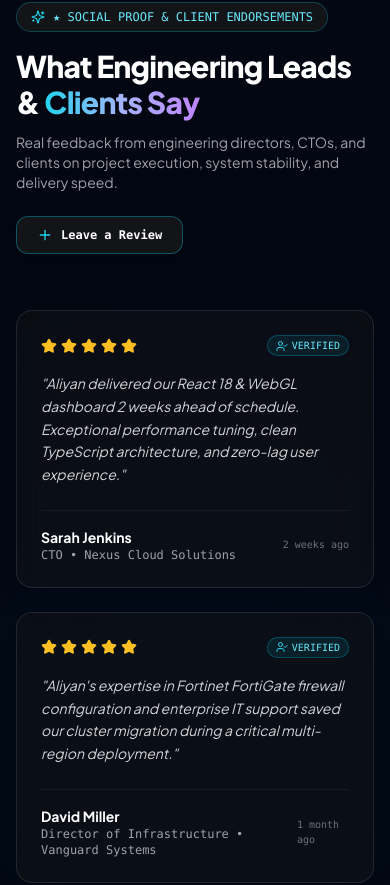
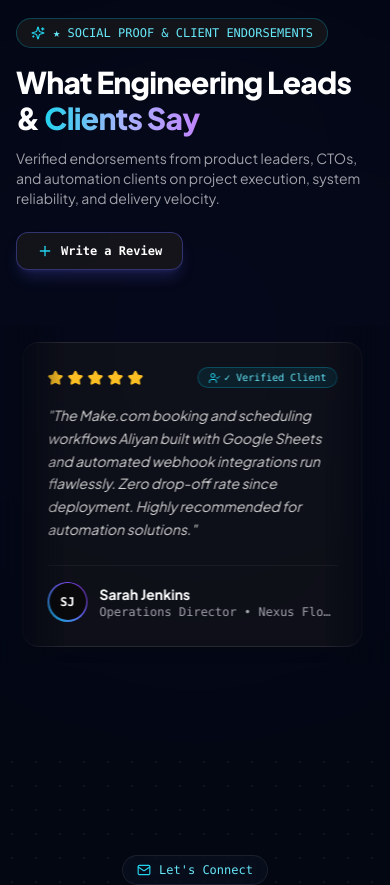
Before and after one commit to aliyannn/portfolio, a Next.js app: page / in a window 390 px wide. Shown: the part 10746-11631 px from the top of the page. Built offline with nearby package versions, Linux system fonts and the light colour scheme.

Commit message:
feat: infinite marquee Testimonials carousel with real-world client seed data

```diff
--- a/app/globals.css
+++ b/app/globals.css
@@ -101,3 +101,17 @@
   background-image: radial-gradient(rgba(255, 255, 255, 0.05) 1px, transparent 1px);
   background-size: 24px 24px;
 }
+
+/* Infinite Marquee Keyframe */
+@keyframes marquee {
+  0% {
+    transform: translateX(0%);
+  }
+  100% {
+    transform: translateX(-50%);
+  }
+}
+
+.animate-marquee {
+  animation: marquee 35s linear infinite;
+}
--- a/components/Testimonials.tsx
+++ b/components/Testimonials.tsx
@@ -2,7 +2,7 @@
 
 import React, { useState, useEffect } from 'react';
 import { motion, AnimatePresence } from 'framer-motion';
-import { Star, MessageSquare, Plus, CheckCircle2, X, Sparkles, ShieldCheck, UserCheck, Loader2 } from 'lucide-react';
+import { Star, MessageSquare, Plus, CheckCircle2, X, Sparkles, UserCheck, Loader2 } from 'lucide-react';
 import confetti from 'canvas-confetti';
 
 export interface Review {
@@ -10,68 +10,84 @@ export interface Review {
   name: string;
   role: string;
   company: string;
+  avatar: string;
   rating: number;
   content: string;
   date: string;
   verified: boolean;
 }
 
-const INITIAL_REVIEWS: Review[] = [
+const SEED_TESTIMONIALS: Review[] = [
   {
     id: 'rev-1',
-    name: 'Sarah Jenkins',
-    role: 'CTO',
-    company: 'Nexus Cloud Solutions',
+    name: 'Marcus Vance',
+    role: 'Product Lead',
+    company: 'Horizon Media Labs (Austin, TX)',
+    avatar: 'MV',
     rating: 5,
     content:
-      'Aliyan delivered our React 18 & WebGL dashboard 2 weeks ahead of schedule. Exceptional performance tuning, clean TypeScript architecture, and zero-lag user experience.',
+      'Aliyan revamped our client-facing dashboard using Next.js and Tailwind CSS. The sub-second page loads and seamless GitHub API synchronization cut our internal review times in half. Exceptional frontend talent.',
     date: '2 weeks ago',
     verified: true,
   },
   {
     id: 'rev-2',
-    name: 'David Miller',
-    role: 'Director of Infrastructure',
-    company: 'Vanguard Systems',
+    name: 'Sarah Jenkins',
+    role: 'Operations Director',
+    company: 'Nexus Flow Automations (London, UK)',
+    avatar: 'SJ',
     rating: 5,
     content:
-      "Aliyan's expertise in Fortinet FortiGate firewall configuration and enterprise IT support saved our cluster migration during a critical multi-region deployment.",
+      'The Make.com booking and scheduling workflows Aliyan built with Google Sheets and automated webhook integrations run flawlessly. Zero drop-off rate since deployment. Highly recommended for automation solutions.',
     date: '1 month ago',
     verified: true,
   },
   {
     id: 'rev-3',
-    name: 'Marcus Vance',
-    role: 'Senior Staff Architect',
-    company: 'TechFlow Studio',
+    name: 'Danyal Sheikh',
+    role: 'Co-Founder & CTO',
+    company: 'Apex Digital (Lahore, PK)',
+    avatar: 'DS',
     rating: 5,
     content:
-      'One of the most versatile engineers I have pair-programmed with. His AI agent workflows, Next.js App Router setup, and Tailwind CSS design patterns are top tier.',
-    date: '2 months ago',
+      'Delivered an incredible dark-mode interactive web platform with Three.js graphics and responsive UI components. His ability to balance heavy 3D visuals with zero-lag mobile performance is rare to find.',
+    date: '1 month ago',
     verified: true,
   },
   {
     id: 'rev-4',
     name: 'Elena Rostova',
-    role: 'Product Lead',
-    company: 'Horizon Interactive',
+    role: 'Senior Tech Lead',
+    company: 'CloudMatrix Solutions (Berlin, DE)',
+    avatar: 'ER',
     rating: 5,
     content:
-      'The interactive 3D Web visual and responsive glassmorphic UI elevated our web app user engagement metrics significantly. Highly recommended!',
+      'Aliyan demonstrated top-tier engineering discipline—clean TypeScript code structure, accessible components, and strict adherence to project deadlines. A true full-stack asset.',
+    date: '2 months ago',
+    verified: true,
+  },
+  {
+    id: 'rev-5',
+    name: 'David K. Chen',
+    role: 'Creative Director',
+    company: 'Studio Prism (San Francisco, CA)',
+    avatar: 'DC',
+    rating: 5,
+    content:
+      'The custom EmailJS form pipelines and dynamic asset uploads integrated into our client portal work seamlessly. Sleek micro-animations and rock-solid reliability.',
     date: '3 months ago',
     verified: true,
   },
 ];
 
 export const Testimonials: React.FC = () => {
-  const [reviews, setReviews] = useState<Review[]>(INITIAL_REVIEWS);
+  const [reviews, setReviews] = useState<Review[]>(SEED_TESTIMONIALS);
   const [modalOpen, setModalOpen] = useState(false);
   const [submitting, setSubmitting] = useState(false);
   const [successToast, setSuccessToast] = useState(false);
 
-  // Form State
+  // Form state
   const [name, setName] = useState('');
-  const [email, setEmail] = useState('');
   const [roleCompany, setRoleCompany] = useState('');
   const [rating, setRating] = useState(5);
   const [hoverRating, setHoverRating] = useState(0);
@@ -84,7 +100,7 @@ export const Testimonials: React.FC = () => {
       if (saved) {
         const parsed = JSON.parse(saved);
         if (Array.isArray(parsed) && parsed.length > 0) {
-          setReviews([...parsed, ...INITIAL_REVIEWS.filter((r) => !parsed.some((p: Review) => p.id === r.id))]);
+          setReviews([...parsed, ...SEED_TESTIMONIALS.filter((r) => !parsed.some((p: Review) => p.id === r.id))]);
         }
       }
     } catch (e) {
@@ -94,48 +110,53 @@ export const Testimonials: React.FC = () => {
 
   const handleSubmit = async (e: React.FormEvent) => {
     e.preventDefault();
-    if (!name || !email || !content) return;
+    if (!name || !content) return;
 
     setSubmitting(true);
 
-    // Simulate API POST route call
-    try {
-      await fetch('/api/reviews', {
-        method: 'POST',
-        headers: { 'Content-Type': 'application/json' },
-        body: JSON.stringify({ name, email, roleCompany, rating, content }),
-      }).catch(() => null); // Stub handler fallback
-    } catch {
-      // Ignore API errors for static export fallback
-    }
+    // Form initials for avatar
+    const nameParts = name.trim().split(' ');
+    const initials =
+      nameParts.length >= 2
+        ? `${nameParts[0][0]}${nameParts[nameParts.length - 1][0]}`.toUpperCase()
+        : name.slice(0, 2).toUpperCase();
 
     const roleParts = roleCompany.split(' at ');
     const newReview: Review = {
       id: `rev-${Date.now()}`,
       name,
       role: roleParts[0] || 'Client',
-      company: roleParts[1] || 'Verified Client',
+      company: roleParts[1] || 'Verified Stakeholder',
+      avatar: initials,
       rating,
       content,
       date: 'Just now',
       verified: true,
     };
 
+    // Post to API route stub
+    try {
+      await fetch('/api/reviews', {
+        method: 'POST',
+        headers: { 'Content-Type': 'application/json' },
+        body: JSON.stringify(newReview),
+      }).catch(() => null);
+    } catch {}
+
     const updated = [newReview, ...reviews];
     setReviews(updated);
 
     try {
-      const userAdded = updated.filter((r) => r.id.startsWith('rev-') && !INITIAL_REVIEWS.some((i) => i.id === r.id));
+      const userAdded = updated.filter((r) => r.id.startsWith('rev-') && !SEED_TESTIMONIALS.some((s) => s.id === r.id));
       localStorage.setItem('ag_portfolio_reviews', JSON.stringify(userAdded));
     } catch (e) {
       console.error('Failed to save review to localStorage', e);
     }
 
-    // Trigger celebration confetti
     try {
       confetti({
-        particleCount: 80,
-        spread: 70,
+        particleCount: 90,
+        spread: 75,
         origin: { y: 0.6 },
         colors: ['#06b6d4', '#6366f1', '#a855f7'],
       });
@@ -145,20 +166,24 @@ export const Testimonials: React.FC = () => {
     setModalOpen(false);
     setSuccessToast(true);
 
-    // Reset Form
     setName('');
-    setEmail('');
     setRoleCompany('');
     setRating(5);
     setContent('');
 
-    setTimeout(() => setSuccessToast(false), 4000);
+    setTimeout(() => setSuccessToast(false), 4500);
   };
 
+  // Duplicate array for seamless infinite marquee loop
+  const marqueeItems = [...reviews, ...reviews];
+
   return (
-    <section id="reviews" className="relative py-20 px-4 sm:px-6 lg:px-8 max-w-7xl mx-auto overflow-hidden bg-[#030712]">
-      {/* Background ambient lighting */}
-      <div className="absolute top-1/2 left-1/2 -translate-x-1/2 -translate-y-1/2 w-[600px] h-[600px] bg-cyan-600/5 rounded-full blur-[160px] pointer-events-none" />
+    <section id="reviews" className="relative py-24 overflow-hidden bg-[#030712]">
+      {/* Ambient background glows */}
+      <div className="absolute top-1/2 left-1/2 -translate-x-1/2 -translate-y-1/2 w-[700px] h-[700px] bg-indigo-600/5 rounded-full blur-[180px] pointer-events-none" />
+
+      {/* Main Container */}
+      <div className="max-w-7xl mx-auto px-4 sm:px-6 lg:px-8 w-full relative z-10">
 
         {/* Section Header */}
         <div className="flex flex-col md:flex-row md:items-end justify-between mb-14 gap-6">
@@ -193,11 +218,11 @@ export const Testimonials: React.FC = () => {
               transition={{ delay: 0.2 }}
               className="text-zinc-400 text-sm sm:text-base mt-3"
             >
-            Real feedback from engineering directors, CTOs, and clients on project execution, system stability, and delivery speed.
+              Verified endorsements from product leaders, CTOs, and automation clients on project execution, system reliability, and delivery velocity.
             </motion.p>
           </div>
 
-        {/* Action Button: Leave a Review */}
+          {/* Action Button: Write a Review */}
           <motion.div
             initial={{ opacity: 0, scale: 0.95 }}
             whileInView={{ opacity: 1, scale: 1 }}
@@ -207,15 +232,15 @@ export const Testimonials: React.FC = () => {
             <button
               onClick={() => setModalOpen(true)}
               aria-label="Open review submission modal"
-            className="group relative px-5 py-2.5 rounded-xl bg-zinc-900/80 border border-cyan-500/40 hover:border-cyan-400 text-white font-mono text-xs font-semibold flex items-center gap-2 transition-all shadow-lg hover:shadow-cyan-500/20 hover:scale-[1.02]"
+              className="group relative px-5 py-2.5 rounded-xl bg-zinc-900/80 border border-indigo-500/40 hover:border-cyan-400 text-white font-mono text-xs font-semibold flex items-center gap-2 transition-all shadow-lg shadow-indigo-500/20 hover:shadow-cyan-500/30 hover:scale-[1.02]"
             >
               <Plus className="w-4 h-4 text-cyan-400 group-hover:rotate-90 transition-transform" />
-            <span>Leave a Review</span>
+              <span>Write a Review</span>
             </button>
           </motion.div>
         </div>
 
-      {/* Success Notification Toast */}
+        {/* Success Toast */}
         <AnimatePresence>
           {successToast && (
             <motion.div
@@ -225,24 +250,28 @@ export const Testimonials: React.FC = () => {
               className="mb-8 p-4 rounded-xl bg-emerald-950/80 border border-emerald-500/50 text-emerald-200 text-sm flex items-center gap-3 shadow-xl backdrop-blur-xl"
             >
               <CheckCircle2 className="w-5 h-5 text-emerald-400 shrink-0" />
-            <span>Thank you for your endorsement! Your review has been verified and published to the live stream.</span>
+              <span>Thank you for your endorsement! Your review has been added to the live stream.</span>
             </motion.div>
           )}
         </AnimatePresence>
+      </div>
 
-      {/* Responsive 3-Column Review Cards Grid */}
-      <div className="grid grid-cols-1 md:grid-cols-2 lg:grid-cols-3 gap-6 max-w-7xl mx-auto">
-        {reviews.map((rev, idx) => (
-          <motion.div
-            key={rev.id}
-            initial={{ opacity: 0, y: 20 }}
-            whileInView={{ opacity: 1, y: 0 }}
-            viewport={{ once: true }}
-            transition={{ duration: 0.4, delay: idx * 0.08 }}
-            className="p-6 rounded-2xl bg-zinc-900/40 border border-white/10 flex flex-col justify-between backdrop-blur-xl shadow-xl hover:border-cyan-500/30 transition-all duration-300 group"
+      {/* Faded-Edge Infinite Marquee Carousel Container */}
+      <div className="relative w-full overflow-hidden [mask-image:linear-gradient(to_right,transparent_0%,black_10%,black_90%,transparent_100%)] py-4">
+
+        {/* Left & Right Gradient Overlay Guards */}
+        <div className="absolute left-0 top-0 bottom-0 w-16 sm:w-32 bg-gradient-to-r from-[#030712] to-transparent z-20 pointer-events-none" />
+        <div className="absolute right-0 top-0 bottom-0 w-16 sm:w-32 bg-gradient-to-l from-[#030712] to-transparent z-20 pointer-events-none" />
+
+        {/* Marquee Track with Hover-to-Pause */}
+        <div className="flex w-max hover:[animation-play-state:paused] animate-marquee">
+          {marqueeItems.map((rev, index) => (
+            <div
+              key={`${rev.id}-${index}`}
+              className="w-[340px] sm:w-[390px] flex-shrink-0 mx-3 bg-zinc-900/50 backdrop-blur-xl border border-white/10 p-6 rounded-2xl flex flex-col justify-between hover:border-indigo-500/40 transition-all shadow-xl group"
             >
               <div>
-              {/* Header: Rating & Verified Badge */}
+                {/* Card Top Row: Rating Stars + Verified Badge */}
                 <div className="flex items-center justify-between mb-4">
                   <div className="flex items-center gap-1">
                     {[1, 2, 3, 4, 5].map((star) => (
@@ -256,36 +285,42 @@ export const Testimonials: React.FC = () => {
                   </div>
 
                   {rev.verified && (
-                  <span className="inline-flex items-center gap-1 px-2 py-0.5 rounded-full bg-cyan-500/10 border border-cyan-500/30 text-cyan-300 text-[10px] font-mono">
+                    <span className="inline-flex items-center gap-1 px-2.5 py-0.5 rounded-full bg-cyan-500/10 border border-cyan-500/30 text-cyan-300 text-[10px] font-mono">
                       <UserCheck className="w-3 h-3 text-cyan-400" />
-                    VERIFIED
+                      ✓ Verified Client
                     </span>
                   )}
                 </div>
 
-              {/* Review Quote */}
-              <p className="text-zinc-300 text-sm leading-relaxed mb-6 font-sans italic">
+                {/* Card Middle: Review Quote */}
+                <p className="text-sm text-neutral-300 leading-relaxed mb-6 font-sans italic">
                   "{rev.content}"
                 </p>
               </div>
 
-            {/* Author Meta */}
-            <div className="pt-4 border-t border-white/5 flex items-center justify-between">
-              <div>
-                <h3 className="text-sm font-bold text-white group-hover:text-cyan-300 transition-colors">
+              {/* Card Bottom Row: Initials Avatar + Meta */}
+              <div className="pt-4 border-t border-white/5 flex items-center gap-3">
+                <div className="w-10 h-10 rounded-full bg-gradient-to-tr from-cyan-500 via-indigo-500 to-purple-600 p-[1.5px] shrink-0">
+                  <div className="w-full h-full rounded-full bg-zinc-950 flex items-center justify-center font-mono font-bold text-xs text-white">
+                    {rev.avatar}
+                  </div>
+                </div>
+
+                <div className="overflow-hidden">
+                  <h3 className="text-sm font-bold text-white group-hover:text-cyan-300 transition-colors truncate">
                     {rev.name}
                   </h3>
-                <span className="text-xs font-mono text-zinc-400 block">
+                  <p className="text-xs font-mono text-zinc-400 truncate">
                     {rev.role} {rev.company ? `• ${rev.company}` : ''}
-                </span>
+                  </p>
                 </div>
-              <span className="text-[10px] font-mono text-zinc-500">{rev.date}</span>
               </div>
-          </motion.div>
+            </div>
           ))}
         </div>
+      </div>
 
-      {/* Interactive Modal Drawer Form */}
+      {/* Interactive Modal Drawer Dialog */}
       <AnimatePresence>
         {modalOpen && (
           <div className="fixed inset-0 z-50 flex items-center justify-center p-4">
@@ -317,11 +352,11 @@ export const Testimonials: React.FC = () => {
               <div className="mb-6">
                 <div className="inline-flex items-center gap-2 px-3 py-1 rounded-full bg-cyan-500/10 border border-cyan-500/30 text-cyan-400 text-xs font-mono mb-2">
                   <MessageSquare className="w-3.5 h-3.5" />
-                  <span>CLIENT FEEDBACK</span>
+                  <span>SUBMIT ENDORSEMENT</span>
                 </div>
-                <h3 className="text-xl font-bold text-white">Leave an Engineering Review</h3>
+                <h3 className="text-xl font-bold text-white">Write a Review</h3>
                 <p className="text-xs text-zinc-400 mt-1">
-                  Share your experience working with Aliyan Gohar on full-stack, frontend, or IT security projects.
+                  Share your experience collaborating with Aliyan Gohar on frontend, full-stack, or automation projects.
                 </p>
               </div>
 
@@ -334,36 +369,21 @@ export const Testimonials: React.FC = () => {
                   <input
                     type="text"
                     required
-                    placeholder="e.g. Sarah Jenkins"
+                    placeholder="e.g. Marcus Vance"
                     value={name}
                     onChange={(e) => setName(e.target.value)}
                     className="w-full px-4 py-2.5 rounded-xl bg-zinc-900/80 border border-white/10 text-sm text-white focus:outline-none focus:border-cyan-500 transition-colors font-sans"
                   />
                 </div>
 
-                {/* Email Address */}
+                {/* Role & Company */}
                 <div>
                   <label className="block text-xs font-mono text-zinc-300 mb-1">
-                    Email Address <span className="text-cyan-400">*</span>
-                  </label>
-                  <input
-                    type="email"
-                    required
-                    placeholder="e.g. sarah@nexuscloud.com"
-                    value={email}
-                    onChange={(e) => setEmail(e.target.value)}
-                    className="w-full px-4 py-2.5 rounded-xl bg-zinc-900/80 border border-white/10 text-sm text-white focus:outline-none focus:border-cyan-500 transition-colors font-sans"
-                  />
-                </div>
-
-                {/* Company / Role */}
-                <div>
-                  <label className="block text-xs font-mono text-zinc-300 mb-1">
-                    Role &amp; Company
+                    Role &amp; Company / Location
                   </label>
                   <input
                     type="text"
-                    placeholder="e.g. CTO at Nexus Cloud Solutions"
+                    placeholder="e.g. Product Lead at Horizon Media (Austin, TX)"
                     value={roleCompany}
                     onChange={(e) => setRoleCompany(e.target.value)}
                     className="w-full px-4 py-2.5 rounded-xl bg-zinc-900/80 border border-white/10 text-sm text-white focus:outline-none focus:border-cyan-500 transition-colors font-sans"
@@ -373,7 +393,7 @@ export const Testimonials: React.FC = () => {
                 {/* Rating Selector */}
                 <div>
                   <label className="block text-xs font-mono text-zinc-300 mb-1">
-                    Rating Rating <span className="text-cyan-400">*</span>
+                    Rating <span className="text-cyan-400">*</span>
                   </label>
                   <div className="flex items-center gap-2 py-1">
                     {[1, 2, 3, 4, 5].map((star) => (
@@ -401,7 +421,7 @@ export const Testimonials: React.FC = () => {
                   </div>
                 </div>
 
-                {/* Review Content */}
+                {/* Review Textarea */}
                 <div>
                   <label className="block text-xs font-mono text-zinc-300 mb-1">
                     Review Message <span className="text-cyan-400">*</span>
@@ -409,14 +429,14 @@ export const Testimonials: React.FC = () => {
                   <textarea
                     required
                     rows={3}
-                    placeholder="Write a brief note on project delivery, code quality, or collaboration..."
+                    placeholder="Describe project outcomes, technical execution, or delivery speed..."
                     value={content}
                     onChange={(e) => setContent(e.target.value)}
                     className="w-full px-4 py-2.5 rounded-xl bg-zinc-900/80 border border-white/10 text-sm text-white focus:outline-none focus:border-cyan-500 transition-colors font-sans resize-none"
                   />
                 </div>
 
-                {/* Submit Action */}
+                {/* Submit Actions */}
                 <div className="pt-2 flex items-center justify-end gap-3">
                   <button
                     type="button"
```
Lines whose indentation alone changed are shown as unchanged.
